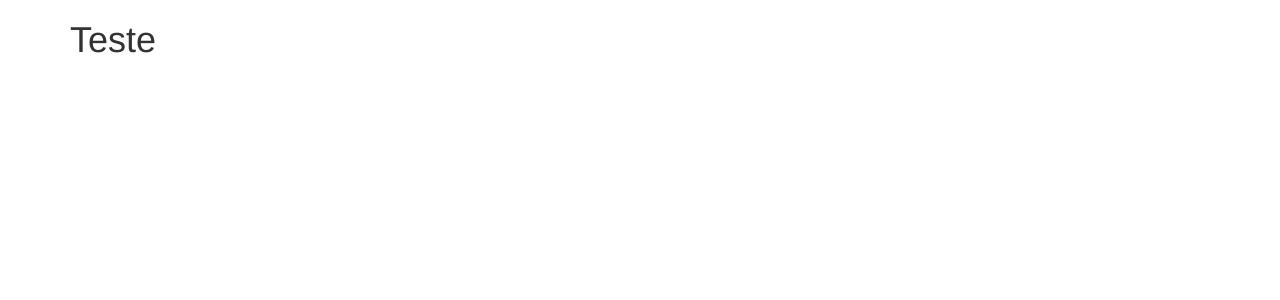
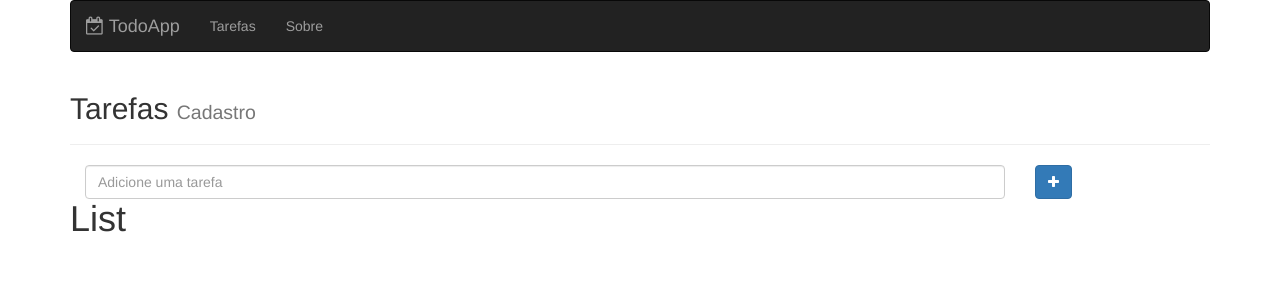
Before and after one commit to Paulo-Sergio/ReactReduxCod3rUdemy, a React (Create React App) app in the folder todo-app/frontend/: page /todos in a window 1280 px wide. Shown: the top 300 px of the page. Built offline with nearby package versions, Linux system fonts and the light colour scheme.

Commit message:
estruturando os diversos componentes: About.js, Grid.js, Menu.js, PageHeader.js, Todo.js, TodoForm.js, TodoList.js...

```diff
--- a/todo-app/frontend/package.json
+++ b/todo-app/frontend/package.json
@@ -3,10 +3,12 @@
   "version": "0.1.0",
   "private": true,
   "dependencies": {
+    "axios": "^0.18.0",
     "bootstrap": "^3.3.7",
     "font-awesome": "^4.7.0",
     "react": "^16.4.1",
     "react-dom": "^16.4.1",
+    "react-router-dom": "^4.3.1",
     "react-scripts": "1.1.4"
   },
   "scripts": {
--- /dev/null
+++ b/todo-app/frontend/src/about/About.js
@@ -0,0 +1,22 @@
+import React, { Component } from 'react'
+
+import PageHeader from '../template/PageHeader'
+
+class About extends Component {
+  render() {
+    return (
+      <div>
+        <PageHeader name='Sobre' small='Nós' />
+
+        <h2>Nossa História</h2>
+        <p>Lorem ipsum dolor sit amet...</p>
+        <h2>Missão e Visão</h2>
+        <p>Lorem ipsum dolor sit amet...</p>
+        <h2>Imprensa</h2>
+        <p>Lorem ipsum dolor sit amet...</p>
+      </div>
+    );
+  }
+}
+
+export default About;
--- a/todo-app/frontend/src/main/App.css
+++ /dev/null
@@ -1,28 +0,0 @@
-.App {
-  text-align: center;
-}
-
-.App-logo {
-  animation: App-logo-spin infinite 20s linear;
-  height: 80px;
-}
-
-.App-header {
-  background-color: #222;
-  height: 150px;
-  padding: 20px;
-  color: white;
-}
-
-.App-title {
-  font-size: 1.5em;
-}
-
-.App-intro {
-  font-size: large;
-}
-
-@keyframes App-logo-spin {
-  from { transform: rotate(0deg); }
-  to { transform: rotate(360deg); }
-}
--- a/todo-app/frontend/src/main/App.js
+++ b/todo-app/frontend/src/main/App.js
@@ -1,16 +1,23 @@
-import React, { Component } from 'react';
-
-import './App.css';
+import React, { Component } from 'react'
+import { BrowserRouter as Router, Route, Link } from 'react-router-dom'
 
 import '../../node_modules/bootstrap/dist/css/bootstrap.min.css'
 import '../../node_modules/font-awesome/css/font-awesome.min.css'
+import Menu from '../template/Menu'
+import Todo from '../todo/Todo'
+import About from '../about/About'
 
 class App extends Component {
   render() {
     return (
-      <div className="container">
-        <h1>Teste</h1>
-      </div>
+      <Router>
+        <div className="container">
+          <Menu />
+
+          <Route exact path='/todos' component={Todo} />
+          <Route exact path='/about' component={About} />
+        </div>
+      </Router>
     );
   }
 }
--- /dev/null
+++ b/todo-app/frontend/src/template/Grid.js
@@ -0,0 +1,26 @@
+import React, { Component } from 'react'
+
+class Grid extends Component {
+  toCssClasses(numbers) {
+    const cols = numbers ? numbers.split(' ') : []
+    let classes = ''
+
+    if(cols[0]) classes += `col-xs-${cols[0]}`
+    if(cols[1]) classes += ` col-sm-${cols[1]}`
+    if(cols[2]) classes += ` col-md-${cols[2]}`
+    if(cols[3]) classes += ` col-lg-${cols[3]}`
+
+    return classes
+  }
+
+  render() {
+    const gridClasses = this.toCssClasses(this.props.cols || 12)
+    return (
+      <div className={gridClasses}>
+        {this.props.children}
+      </div>
+    );
+  }
+}
+
+export default Grid;
--- /dev/null
+++ b/todo-app/frontend/src/template/IconButton.js
@@ -0,0 +1,22 @@
+import React, { Component } from 'react'
+
+class IconButton extends Component {
+  constructor(props) {
+    super(props)
+  }
+
+  render() {
+    if (this.props.hide) {
+      return null
+    } else {
+      return (
+        <button className={'btn btn-' + this.props.style} onClick={this.props.onClick}>
+          <i className={'fa fa-' + this.props.icon}></i>
+        </button>
+      )
+    }
+
+  }
+}
+
+export default IconButton;
--- /dev/null
+++ b/todo-app/frontend/src/template/Menu.js
@@ -0,0 +1,26 @@
+import React, { Component } from 'react'
+
+class Menu extends Component {
+	render() {
+		return (
+			<nav className='navbar navbar-inverse bg-inverse'>
+				<div className='container'>
+					<div className='navbar-header'>
+						<a className='navbar-brand' href="todos">
+							<i className='fa fa-calendar-check-o'></i> TodoApp
+						</a>
+					</div>
+
+					<div id='navbar' className='navbar-collapse collapse'>
+						<ul className='nav navbar-nav'>
+							<li><a href="/todos">Tarefas</a></li>
+							<li><a href="/about">Sobre</a></li>
+						</ul>
+					</div>
+				</div>
+			</nav>
+		);
+	}
+}
+
+export default Menu;
--- /dev/null
+++ b/todo-app/frontend/src/template/PageHeader.js
@@ -0,0 +1,17 @@
+import React, { Component } from 'react'
+
+class PageHeader extends Component {
+  constructor(props) {
+    super(props)
+  }
+
+	render() {
+		return (
+			<header className='page-header'>
+        <h2>{this.props.name} <small>{this.props.small}</small></h2>
+      </header>
+		);
+	}
+}
+
+export default PageHeader;
--- /dev/null
+++ b/todo-app/frontend/src/todo/Todo.js
@@ -0,0 +1,19 @@
+import React, { Component } from 'react'
+
+import PageHeader from '../template/PageHeader'
+import TodoForm from './TodoForm'
+import TodoList from './TodoList'
+
+class Todo extends Component {
+  render() {
+    return (
+      <div>
+        <PageHeader name='Tarefas' small='Cadastro' />
+        <TodoForm />
+        <TodoList />
+      </div>
+    );
+  }
+}
+
+export default Todo;
--- /dev/null
+++ b/todo-app/frontend/src/todo/TodoForm.js
@@ -0,0 +1,22 @@
+import React, { Component } from 'react'
+
+import Grid from '../template/Grid'
+import IconButton from '../template/IconButton'
+
+class TodoForm extends Component {
+  render() {
+    return (
+      <div role='form' className='todoForm'>
+        <Grid cols='12 9 10'>
+          <input id='description' className='form-control' placeholder='Adicione uma tarefa' />
+        </Grid>
+
+        <Grid cols='12 3 2'>
+          <IconButton style='primary' icon='plus'></IconButton>
+        </Grid>
+      </div>
+    );
+  }
+}
+
+export default TodoForm;
--- /dev/null
+++ b/todo-app/frontend/src/todo/TodoList.js
@@ -0,0 +1,13 @@
+import React, { Component } from 'react'
+
+class TodoList extends Component {
+  render() {
+    return (
+      <div>
+        <h1>List</h1>
+      </div>
+    );
+  }
+}
+
+export default TodoList;
```
Also changed, not shown: 1 other file (tests, documents, lock files or other folders).
